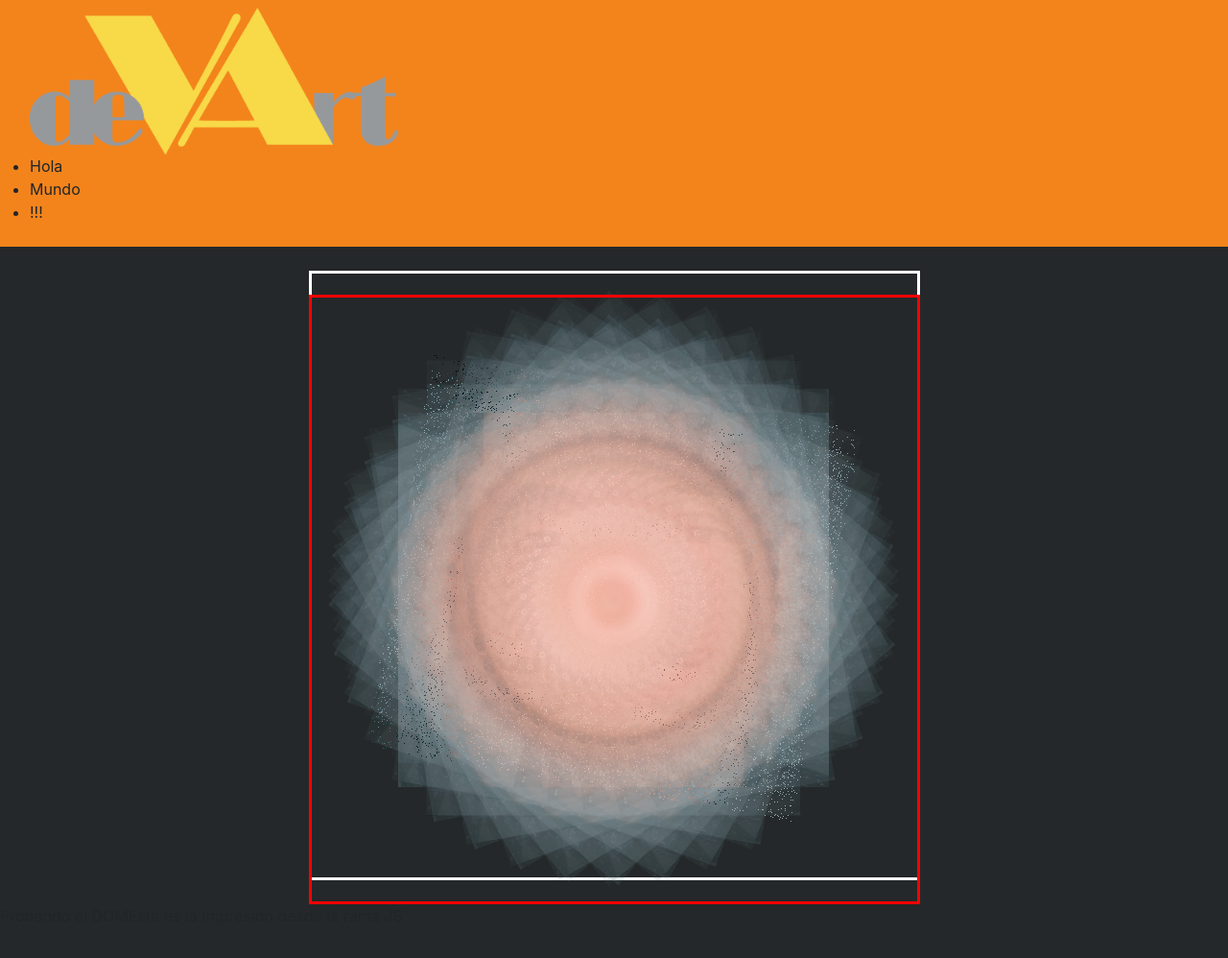
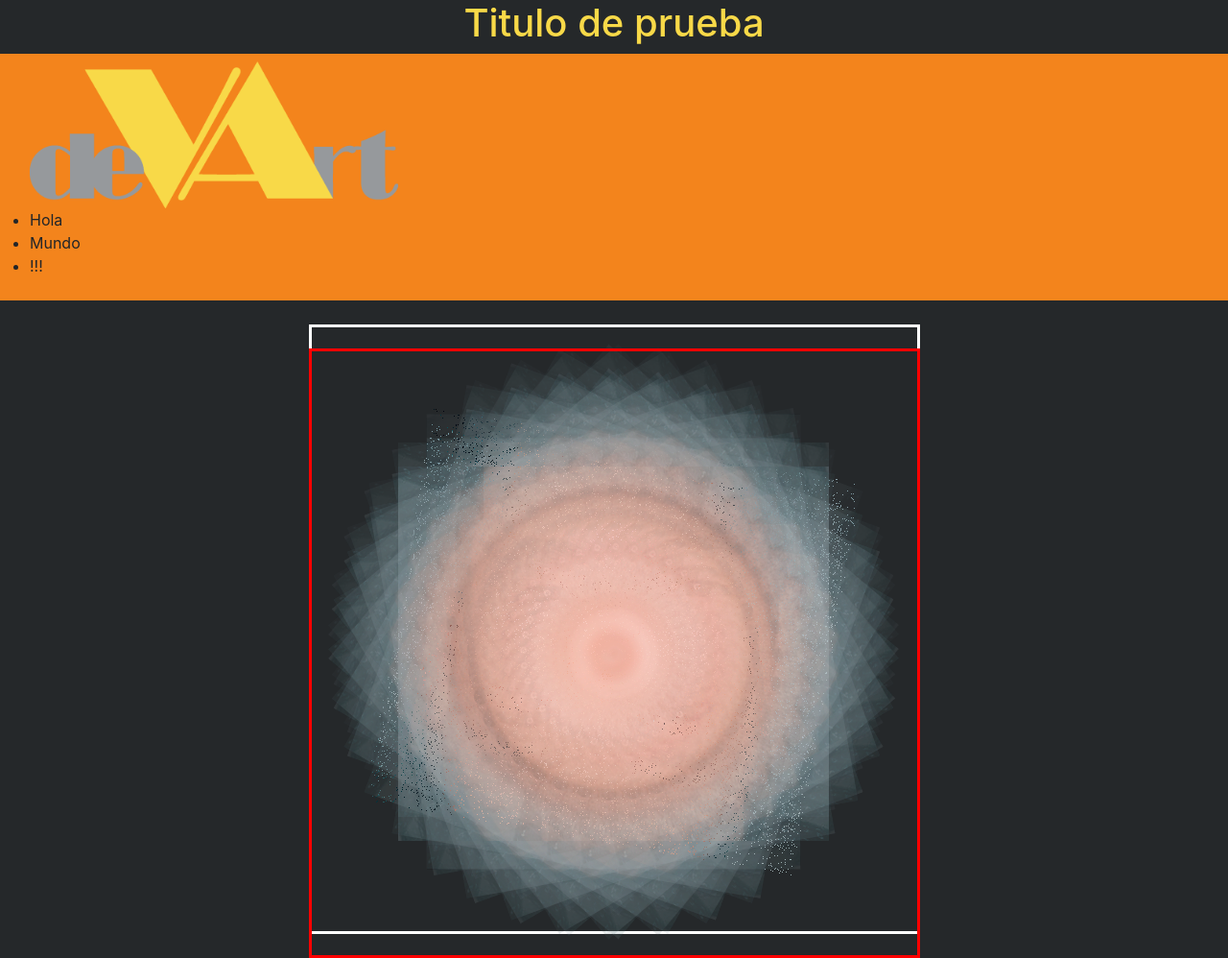
Before and after one commit to gorylactics/devart, a plain HTML site: page index.html in a window 1280 px wide. Shown: the whole page at 96% size. Before the commit the page ends 966 px from the top, so only its background shows below. Drawn offline with nearby package versions, Linux system fonts and the light colour scheme.

Commit message:
verificando si los commits quedan en todas las ramas de github

```diff
--- a/index.html
+++ b/index.html
@@ -12,6 +12,7 @@
 </head>
 
 <body>
+    <h1>Titulo de prueba</h1>
     <div class="navbar container__fluid">
         <div class="navbar__elementos row">
             <div class="navbar__logo col-lg-12">
```
